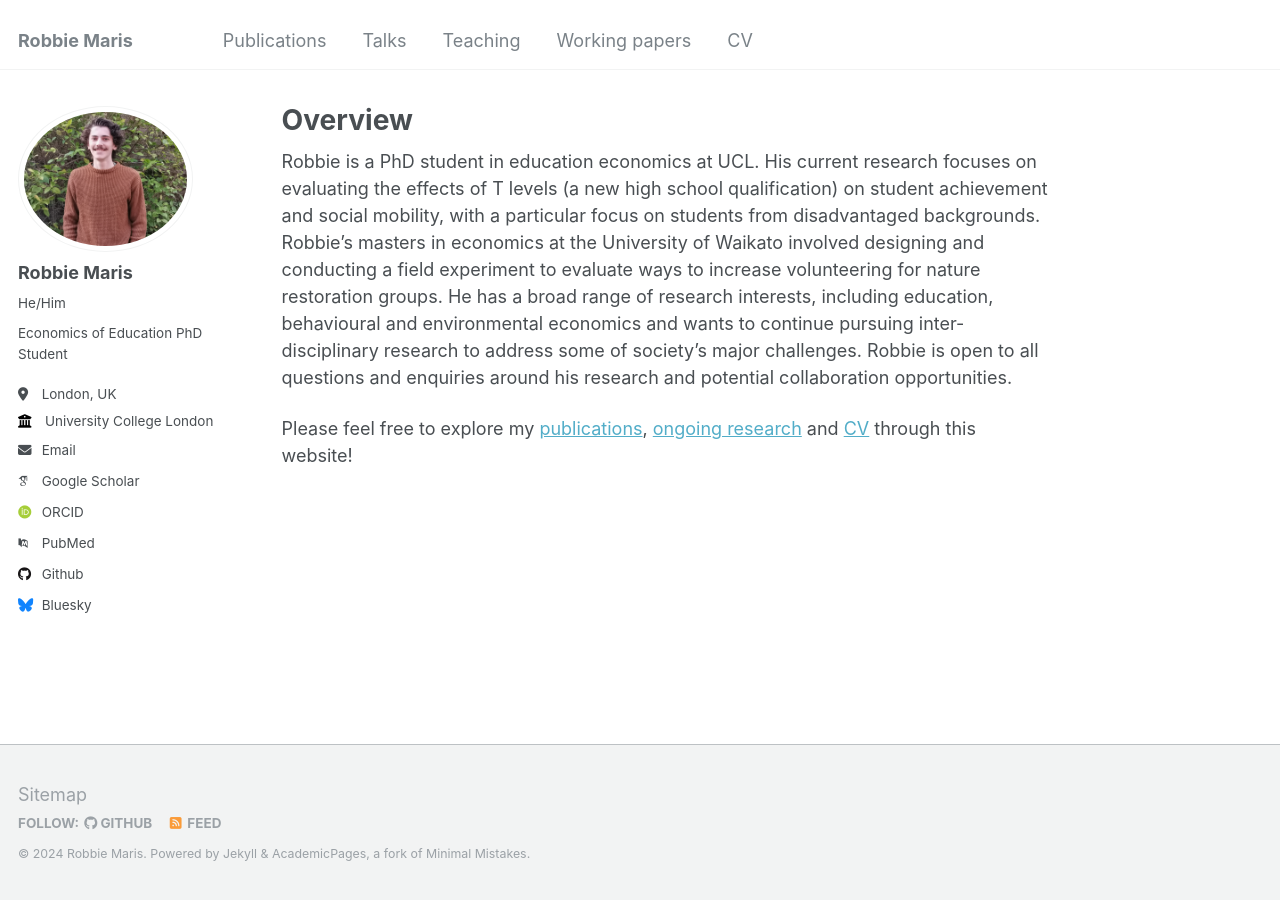
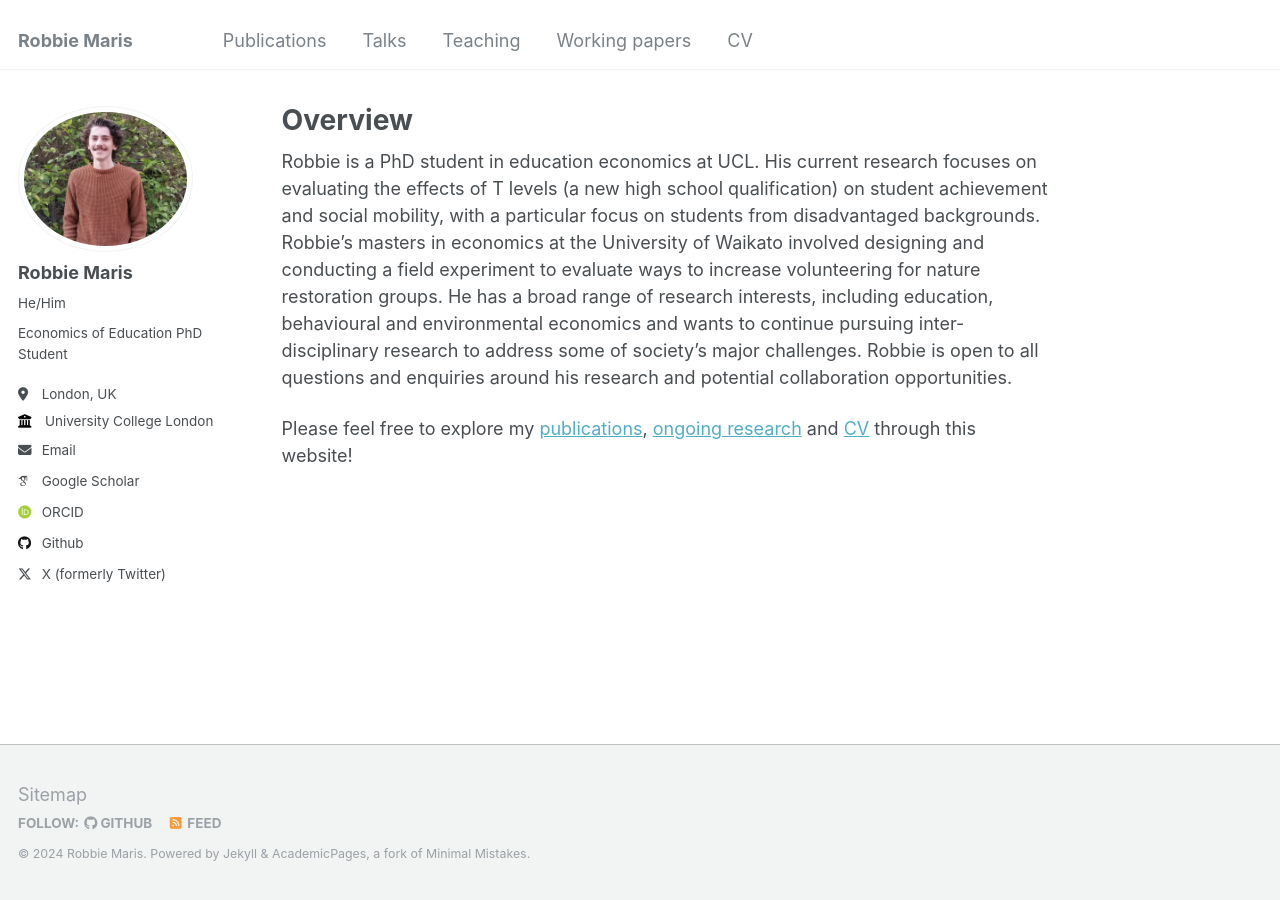
Before and after one commit to robbiem8910/academic_website, a Jekyll site: the page built from _pages/about.md, in a window 1280 px wide. Built offline with Jekyll 4.4.1, drawn with Linux system fonts in a browser that asks for light colours; some web fonts are replaced; part of the change alters nothing that is shown.

Commit message:
Update _config.yml

```diff
--- a/_config.yml
+++ b/_config.yml
@@ -32,23 +32,23 @@ author:
 
   # Academic websites
   arxiv            : # URL - Update with the correct link to your profile
-  googlescholar    : "https://scholar.google.com/citations?user=PS_CX0AAAAAJ"
+  googlescholar    : "https://scholar.google.com/citations?user=wgOQC80AAAAJ&hl=en"
   impactstory      : # URL
-  orcid            : "http://orcid.org/yourorcidurl"
+  orcid            : "https://orcid.org/0000-0001-9845-4606"
   semantic         : # URL
-  pubmed           : "https://www.ncbi.nlm.nih.gov/pubmed/?term=john+snow"
+  pubmed           : # URL
   researchgate     : # URL
 
   # Repositories and software development
   bitbucket        : # Username - Update with your username on the site
   codepen          : # Username
   dribbble         : # Username
-  github           : "academicpages"
+  github           : "robbie-maris"
   kaggle           : # Username
   stackoverflow    : # User number or user number and name (i.e., use "1" or "1/jeff-atwood")
 
   # Social media
-  bluesky          : "bsky.app" # Replace this with you Bluesky username
+  bluesky          : # Replace this with you Bluesky username
   facebook         : # Username
   flickr           : # Username
   foursquare       : # Username
@@ -65,7 +65,7 @@ author:
   steam            : # Username
   telegram         : # URL
   tumblr           : # Username
-  twitter          : # Username for X / Twitter
+  twitter          : "Robbiemaris1"
   vine             : # Username
   weibo            : # Username
   wikipedia        : # Username
```
